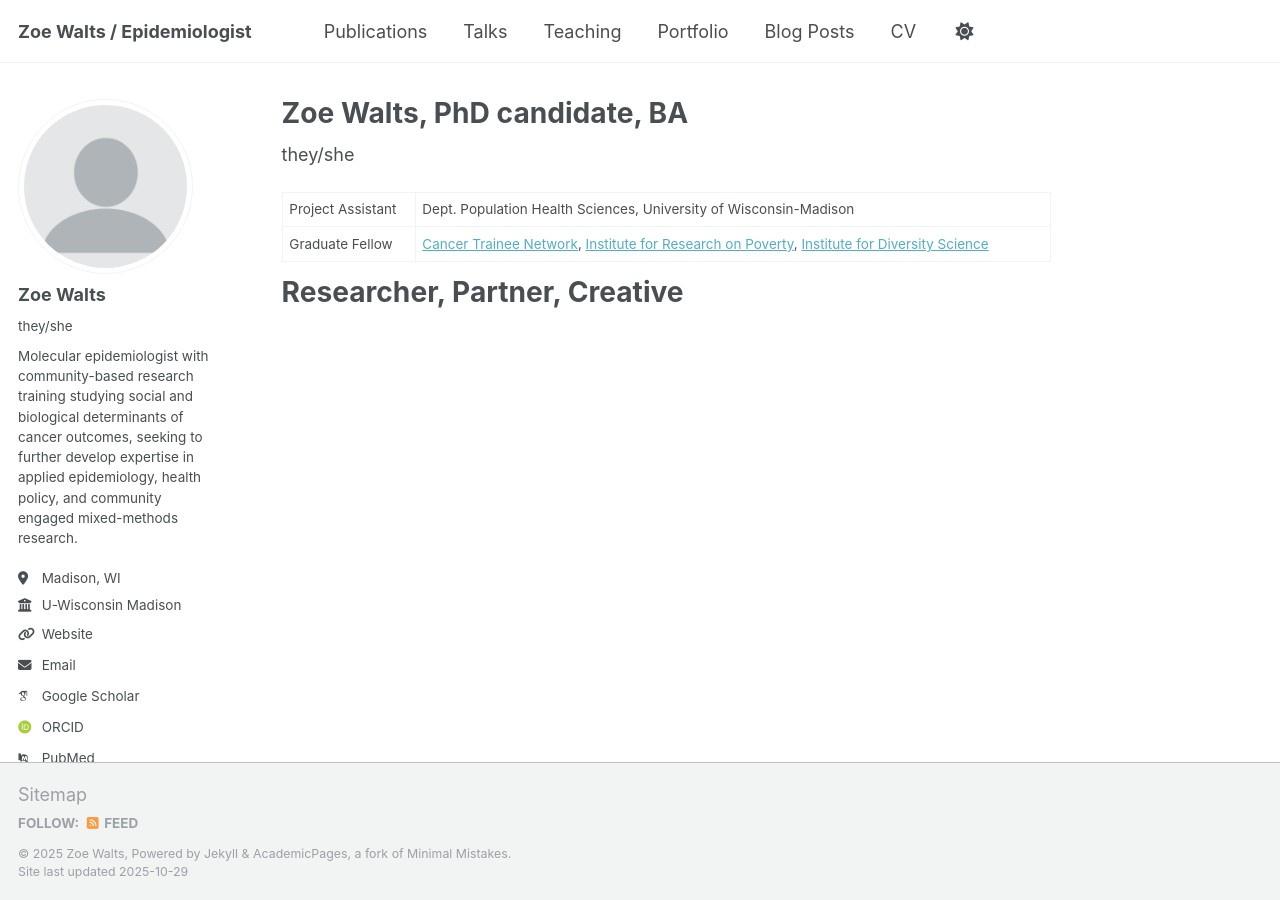
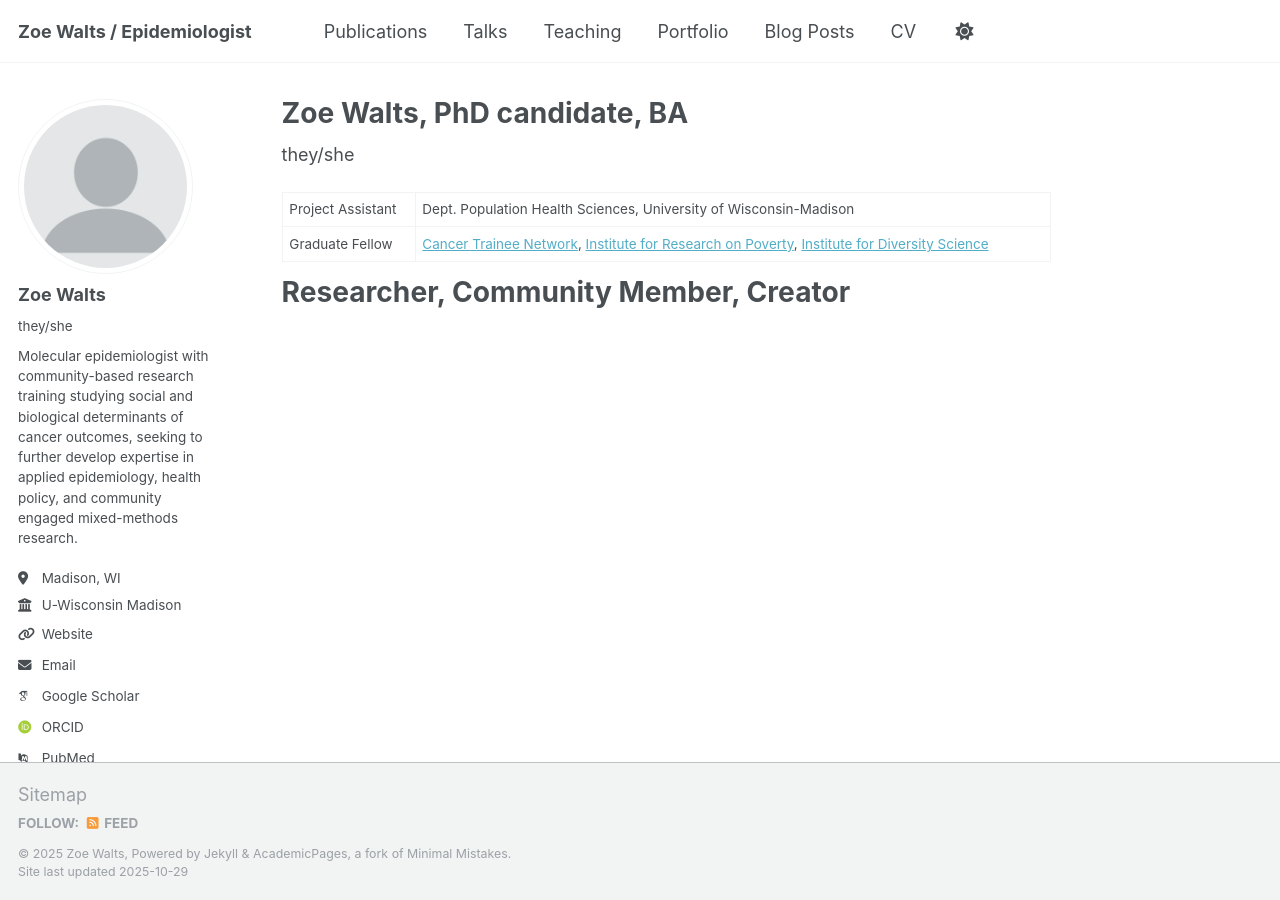
Before and after one commit to Z-Walts/z-walts.github.io, a Jekyll site: the page built from _pages/about.md, in a window 1280 px wide. Built offline with Jekyll 4.4.1, drawn with Linux system fonts in a browser that asks for light colours; some web fonts are replaced.

Commit message:
Update about.md

```diff
--- a/_pages/about.md
+++ b/_pages/about.md
@@ -12,5 +12,5 @@ they/she
 Project Assistant | Dept. Population Health Sciences, University of Wisconsin-Madison
 Graduate Fellow | [Cancer Trainee Network](https://cancer.wisc.edu/research/carbone-cancer-center-heidi-dvinge-and-patti-keely-trainee-honor-society/), [Institute for Research on Poverty](https://www.irp.wisc.edu/people/graduate-research-fellows/), [Institute for Diversity Science](https://ids.wisc.edu/graduate-fellows/)
 
-Researcher, Partner, Creative
+Researcher, Community Member, Creator
 ======
```
